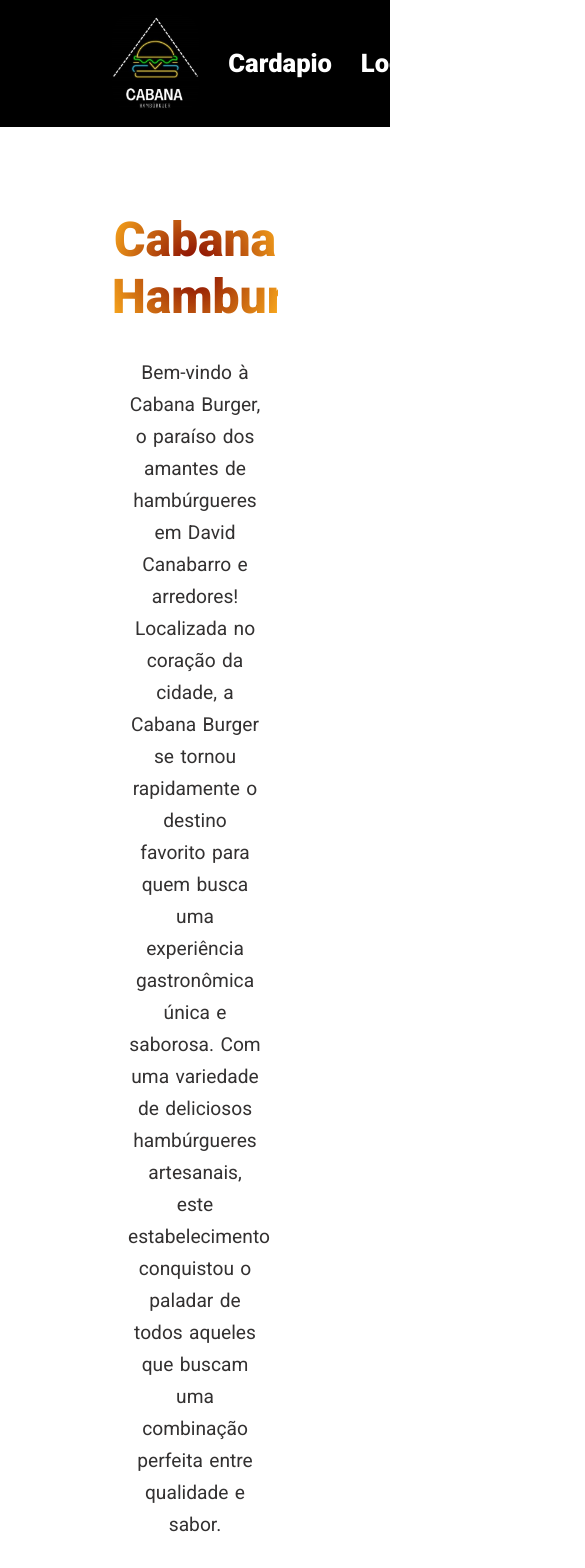
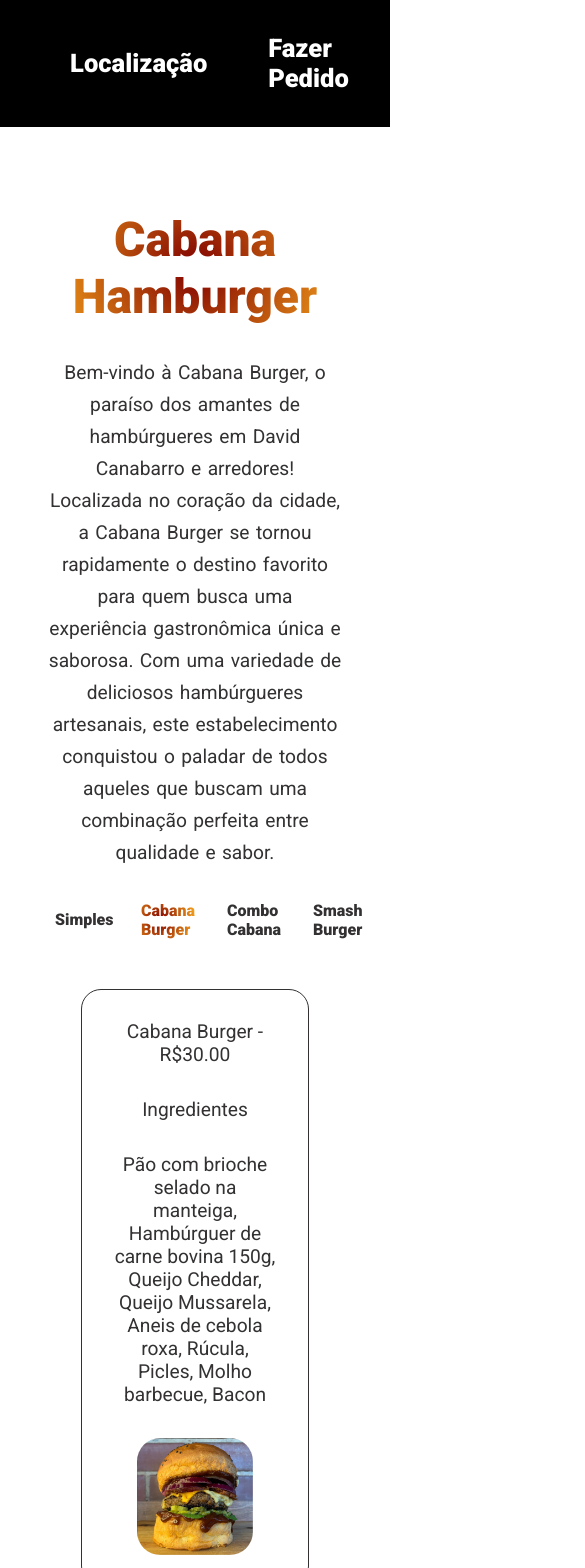
Before and after one commit to LuizBrugnera/landingpage-cabanaburger, a React (Create React App) app: page / in a window 390 px wide. Shown: the top 1568 px of the page, 585 px wide, since content can reach past the window. Built offline with nearby package versions, Linux system fonts and the light colour scheme.

Commit message:
fix - adding responsive to site

```diff
--- a/src/BurgerData.tsx
+++ b/src/BurgerData.tsx
@@ -6,7 +6,7 @@
 export const BurgerData = [
   {
     index: 0,
-    selected: false,
+    selected: true,
     name: "Simples",
     price: "R$27.00",
     src: simpleBurger,
@@ -27,26 +27,25 @@
     index: 1,
     selected: false,
     name: "Cabana Burger",
-    price: "R$27.00",
+    price: "R$30.00",
     src: cabanaBurger,
     ingredients: [
       "Pão com brioche selado na manteiga",
       "Hambúrguer de carne bovina 150g",
       "Queijo Cheddar",
       "Queijo Mussarela",
-      "Alface",
+      "Aneis de cebola roxa",
       "Rúcula",
-      "Tomate",
-      "Molho especial",
+      "Picles",
+      "Molho barbecue",
       "Bacon",
-      "Cebola Caramelizada",
     ],
   },
   {
     index: 2,
     selected: false,
     name: "Combo Cabana",
-    price: "R$27.00",
+    price: "R$35.00",
     src: comboCabana,
     ingredients: [
       "Pão com brioche selado na manteiga",
@@ -60,24 +59,20 @@
       "Bacon",
       "Cebola Caramelizada",
     ],
+    extra: ["Batata Frita", "Refrigerante Coca-Cola 350ml"],
   },
   {
     index: 3,
     selected: false,
     name: "Smash Burger",
-    price: "R$27.00",
+    price: "R$24.00",
     src: smashBurger,
     ingredients: [
       "Pão com brioche selado na manteiga",
-      "Hambúrguer de carne bovina 150g",
-      "Queijo Cheddar",
-      "Queijo Mussarela",
-      "Alface",
-      "Rúcula",
-      "Tomate",
+      "Dois Hambúrguers de carne bovina 75g",
+      "Duas Fatias de Queijo Cheddar",
       "Molho especial",
       "Bacon",
-      "Cebola Caramelizada",
     ],
   },
 ];
--- a/src/components/Home/BurgerList.tsx
+++ b/src/components/Home/BurgerList.tsx
@@ -8,6 +8,7 @@
   price: string;
   src: string;
   ingredients: string[];
+  extras?: string[];
 }
 
 interface BurgerListProps {
@@ -15,6 +16,7 @@
   setSelectedBurger: (burger: Burger) => void;
   setBurgerList: (burgerlist: Burger[]) => void;
   selectedBurger: Burger;
+  isScreenSmall: boolean;
 }
 
 const BurgerList = ({
@@ -22,6 +24,7 @@
   setSelectedBurger,
   selectedBurger,
   setBurgerList,
+  isScreenSmall,
 }: BurgerListProps) => {
   const clearBurgerList = () => {
     return burgerList.map((burger) => ({ ...burger, selected: false }));
@@ -54,7 +57,7 @@
         burger.index === nextIndex ? { ...burger, selected: true } : burger
       );
       setBurgerList(updatedBurgerListWithSelection);
-    }, 2000);
+    }, 5000);
 
     return () => {
       clearInterval(interval);
@@ -67,6 +70,7 @@
     clearBurgerList,
   ]);
   return (
+    <>
       <S.BurgerList>
         {burgerList.map((burger) =>
           burger.selected ? (
@@ -83,6 +87,22 @@
           )
         )}
       </S.BurgerList>
+
+      <S.MenuContainer>
+        <p>
+          {selectedBurger.name} - {selectedBurger.price}
+        </p>
+        <p>Ingredientes</p>
+        <p>{selectedBurger.ingredients.join(", ")}</p>
+        {selectedBurger.extras && (
+          <>
+            <p>Extras</p>
+            <p>{selectedBurger.extras.join(", ")}</p>
+          </>
+        )}
+        {isScreenSmall && <S.ImageMenu src={selectedBurger.src}></S.ImageMenu>}
+      </S.MenuContainer>
+    </>
   );
 };
 
--- a/src/components/Home/Home.tsx
+++ b/src/components/Home/Home.tsx
@@ -6,11 +6,22 @@
 const Home = () => {
   const [burgerList, setBurgerList] = React.useState([...BurgerData]);
   const [selectedBurger, setSelectedBurger] = React.useState(burgerList[0]);
+  const [isScreenSmall, setIsScreenSmall] = React.useState(false);
 
+  const checkScreenSize = () => {
+    setIsScreenSmall(window.innerWidth < 1615);
+  };
+
+  React.useEffect(() => {
+    checkScreenSize();
+    window.addEventListener("resize", checkScreenSize);
+
+    return () => window.removeEventListener("resize", checkScreenSize);
+  }, []);
   return (
     <S.HomeContainer>
       <S.FlexContainer>
-        <S.BackgroundBlack>
+        <S.Background>
           <S.HomeTitle>Cabana Hamburger</S.HomeTitle>
           <S.HomeText>
             Bem-vindo à Cabana Burger, o paraíso dos amantes de hambúrgueres em
@@ -26,9 +37,10 @@
             setSelectedBurger={setSelectedBurger}
             selectedBurger={selectedBurger}
             setBurgerList={setBurgerList}
+            isScreenSmall={isScreenSmall}
           />
-        </S.BackgroundBlack>
-        <S.ImageHome src={selectedBurger.src}></S.ImageHome>
+        </S.Background>
+        {!isScreenSmall && <S.ImageHome src={selectedBurger.src}></S.ImageHome>}
       </S.FlexContainer>
     </S.HomeContainer>
   );
--- a/src/components/Navbar.tsx
+++ b/src/components/Navbar.tsx
@@ -4,13 +4,22 @@
 import logo from "../assets/logos/mainlogo.jpeg";
 
 const Navbar = () => {
+  const [isScreenSmall, setIsScreenSmall] = React.useState(false);
+
+  const checkScreenSize = () => {
+    setIsScreenSmall(window.innerWidth < 800);
+  };
+
+  React.useEffect(() => {
+    checkScreenSize();
+    window.addEventListener("resize", checkScreenSize);
+
+    return () => window.removeEventListener("resize", checkScreenSize);
+  }, []);
   return (
     <S.Nav>
-      <S.MainLogo src={logo} alt="logo" />
+      {!isScreenSmall && <S.MainLogo src={logo} alt="logo" />}
       <S.NavList>
-        <S.NavItem>
-          <a href="#menu">Cardapio</a>
-        </S.NavItem>
         <S.NavItem>
           <a href="#localization"> Localização</a>
         </S.NavItem>
--- a/src/styles.tsx
+++ b/src/styles.tsx
@@ -1,5 +1,5 @@
 import styled, { createGlobalStyle } from "styled-components";
-import backgroundLogo from "./assets/background/backgroundlogo.png";
+
 export const theme = {
   colors: {
     primary: "#333131",
@@ -38,6 +38,10 @@
   height: 15vh;
   margin-bottom: 10vh;
   background-color: ${theme.colors.backgroundNav};
+
+  @media (max-width: 800px) {
+    justify-content: center;
+  }
 `;
 
 export const MainLogo = styled.img`
@@ -51,6 +55,10 @@
   display: flex;
   align-items: center;
   list-style: none;
+
+  @media (max-width: 800px) {
+    gap: 2rem;
+  }
 `;
 
 export const NavItem = styled.li`
@@ -79,6 +87,7 @@
 
 export const FlexContainer = styled.div`
   display: flex;
+  align-items: center;
   width: 100%;
   height: 100%;
   padding: 0 7rem;
@@ -88,6 +97,11 @@
     justify-content: center;
     gap: 5rem;
     flex-direction: column;
+  }
+
+  @media (max-width: 990px) {
+    align-items: normal;
+    padding: 0 2rem;
   }
 `;
 
@@ -141,13 +155,26 @@
   font-size: 1.6rem;
   font-weight: 600;
   color: ${theme.colors.primary};
+  min-width: 150px;
   cursor: pointer;
   transition: opacity 0.5s ease-in-out;
   &:hover {
     color: ${theme.colors.secondary};
   }
-  @media (max-width: 768px) {
+
+  @media (max-width: 990px) {
     font-size: 1.2rem;
+    align-items: normal;
+    padding: 0 2rem;
+    margin-left: 1rem;
+    min-width: 90px;
+  }
+
+  @media (max-width: 550px) {
+    font-size: 1rem;
+    align-items: normal;
+    padding: 0 1rem;
+    min-width: 70px;
   }
 `;
 
@@ -164,16 +191,29 @@
   -moz-background-clip: text;
   background-clip: text;
   color: transparent;
+  min-width: 150px;
   cursor: pointer;
   transition: opacity 0.5s ease-in-out;
-  @media (max-width: 768px) {
+
+  @media (max-width: 990px) {
     font-size: 1.2rem;
+    align-items: normal;
+    padding: 0 2rem;
+    margin-left: 1rem;
+    min-width: 90px;
+  }
+
+  @media (max-width: 550px) {
+    font-size: 1rem;
+    align-items: normal;
+    padding: 0 1rem;
+    min-width: 70px;
   }
 `;
 
 export const ImageHome = styled.img`
-  height: 630px;
-  width: 630px;
+  height: 628px;
+  width: 628px;
   border-radius: 20%;
   margin: 0 auto;
   transition: opacity 0.5s ease-in-out;
@@ -183,7 +223,36 @@
   }
 `;
 
-export const BackgroundBlack = styled.div`
+export const Background = styled.div`
   background-color: ${theme.colors.background};
   padding: 2 0rem;
 `;
+
+export const MenuContainer = styled.div`
+  display: flex;
+  flex-direction: column;
+  align-items: center;
+  gap: 2rem;
+  min-height: 400px;
+  width: 60%;
+  padding: 30px 30px;
+  margin: 50px auto;
+  text-align: center;
+  border: 1px solid ${theme.colors.primary};
+  color: ${theme.colors.primary};
+  border-radius: 20px;
+  font-size: 1.6rem;
+
+  @media (max-width: 768px) {
+    width: 70%;
+    font-size: 1.2rem;
+  }
+`;
+
+export const ImageMenu = styled.img`
+  height: 70%;
+  width: 70%;
+  border-radius: 20%;
+  margin: 0 auto;
+  transition: opacity 0.5s ease-in-out;
+`;
```
Lines whose indentation alone changed are shown as unchanged.
